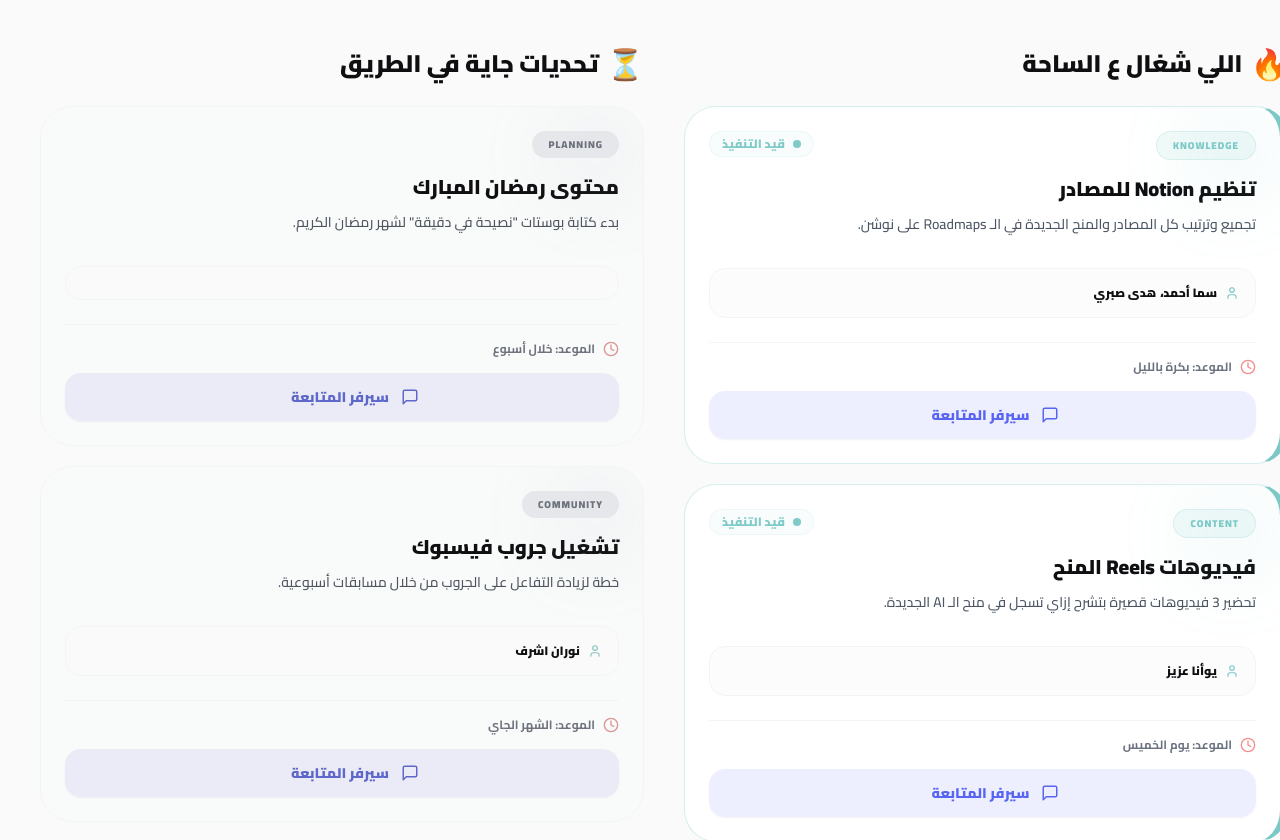
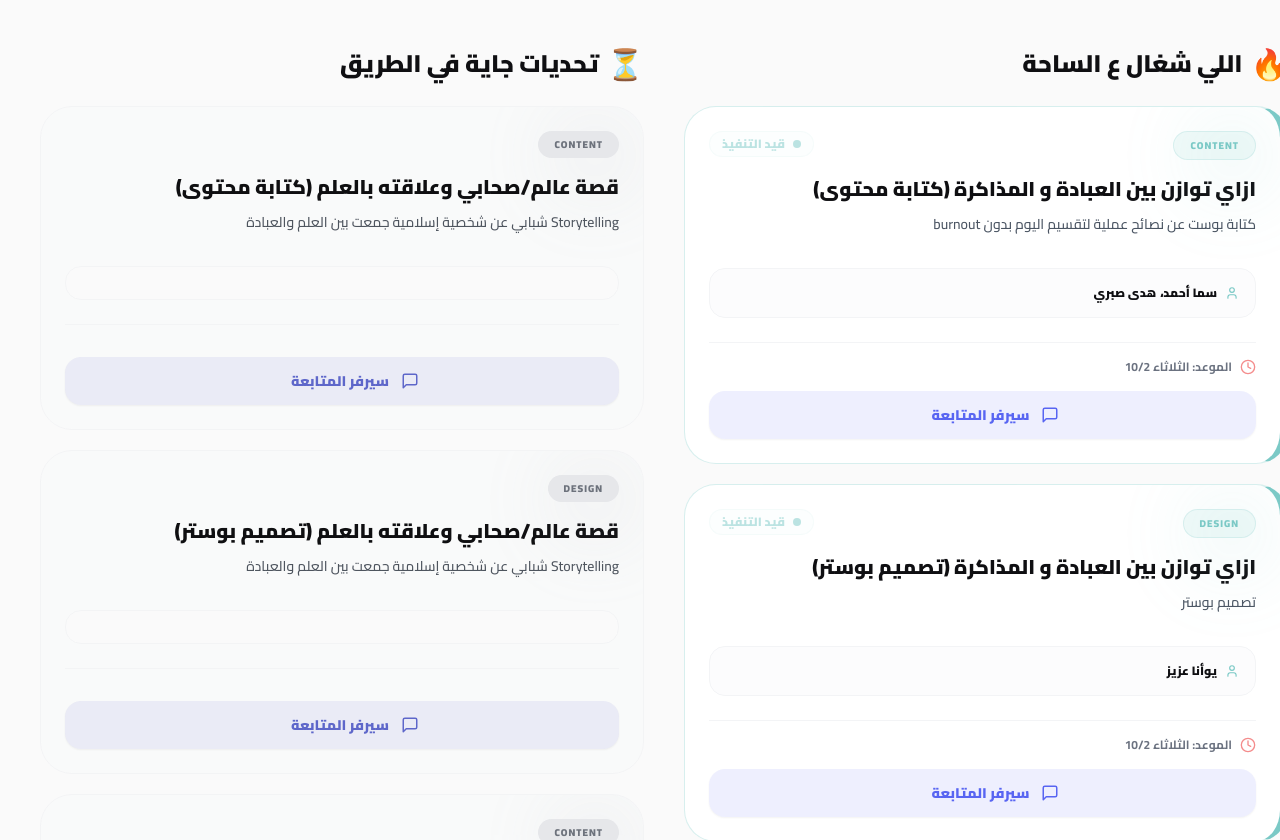
Before and after one commit to MoBkr/Jokers_Arena, a React (Vite) app: page /#/arena in a window 1280 px wide. Shown: the part 1960-2800 px from the top of the page. Built offline with nearby package versions, Linux system fonts and the light colour scheme.

Commit message:
Update tasks.ts

```diff
--- a/data/tasks.ts
+++ b/data/tasks.ts
@@ -11,52 +11,273 @@ import { Task } from '../types';
 export const tasks: Task[] = [
   {
     id: 'T1',
-    title: 'تنظيم Notion للمصادر',
-    description: 'تجميع وترتيب كل المصادر والمنح الجديدة في الـ Roadmaps على نوشن.',
+    title: 'ازاي توازن بين العبادة و المذاكرة (كتابة محتوى)',
+    description: 'كتابة بوست عن نصائح عملية لتقسيم اليوم بدون burnout',
     status: 'running',
-    category: 'Knowledge',
+    category: 'Content',
     ownersIds: ['JK005', 'JK001'], // مربوط بـ عمر خالد وأحمد محمود
-    dueText: 'بكرة بالليل',
+    dueText: 'الثلاثاء  10/2',
     discordUrl: 'https://discord.gg/joker-knowledge'
   },
   {
     id: 'T2',
-    title: 'فيديوهات Reels المنح',
-    description: 'تحضير 3 فيديوهات قصيرة بتشرح إزاي تسجل في منح الـ AI الجديدة.',
+    title: 'ازاي توازن بين العبادة و المذاكرة (تصميم بوستر) ',
+    description: 'تصميم بوستر',
     status: 'running',
-    category: 'Content',
+    category: 'Design',
     ownersIds: ['JK004'], // مربوط بـ ليلى إبراهيم
-    dueText: 'يوم الخميس',
+    dueText: 'الثلاثاء 10/2',
     discordUrl: 'https://discord.gg/joker-media'
   },
   {
     id: 'T3',
-    title: 'محتوى رمضان المبارك',
-    description: 'بدء كتابة بوستات "نصيحة في دقيقة" لشهر رمضان الكريم.',
-    status: 'upcoming',
-    category: 'Planning',
+    title: 'افضل  وقت للمذاكرة في رمضان (فيديو ريل)',
+    description: 'فيديو عن أفضل أوقات التركيز والمذاكرة في رمضان وتقسيم اليوم حسب الطاقة',
+    status: 'running',
+    category: 'Video',
     ownersIds: [], // مفيش حد شغال عليه لسه
-    dueText: 'خلال أسبوع',
+    dueText: 'الاربعاء 11/2',
     discordUrl: 'https://discord.gg/joker-ramadan'
   },
   {
     id: 'T4',
-    title: 'تطوير ويب سايت شباب',
-    description: 'إضافة قسم جديد للمدونة وتعديل الـ UI الخاص بصفحة الفريق.',
-    status: 'running',
-    category: 'Tech',
-    ownersIds: ['JK001', 'JK008'], // أحمد محمود وإياد كريم
-    dueText: 'الأحد الجاي',
+    title: 'قصة عالم/صحابي وعلاقته بالعلم (كتابة محتوى)',
+    description: 'Storytelling شبابي عن شخصية إسلامية جمعت بين العلم والعبادة',
+    status: 'upcoming',
+    category: 'Content',
+    ownersIds: [''], // أحمد محمود وإياد كريم
+    dueText: '',
     discordUrl: 'https://discord.gg/joker-dev'
   },
   {
     id: 'T5',
-    title: 'تشغيل جروب فيسبوك',
-    description: 'خطة لزيادة التفاعل على الجروب من خلال مسابقات أسبوعية.',
+    title: 'قصة عالم/صحابي وعلاقته بالعلم (تصميم بوستر)',
+    description: 'Storytelling شبابي عن شخصية إسلامية جمعت بين العلم والعبادة',
     status: 'upcoming',
-    category: 'Community',
-    ownersIds: ['JK006'], // هدير محمد
-    dueText: 'الشهر الجاي',
+    category: 'Design',
+    ownersIds: [], // هدير محمد
+    dueText: '',
     discordUrl: 'https://discord.gg/joker-community'
-  }
+  },
+   {
+    id: 'T8',
+    title: 'كتابة محتوى) ليه دماغك بطيء في رمضان؟)',
+    description: 'كتابة محتوى) ليه دماغك بطيء في رمضان؟) ',
+    status: 'upcoming',
+    category: 'Content',
+    ownersIds: [],
+    dueText: '',
+    discordUrl: 'https://discord.gg/joker-community'
+  },
+    {
+    id: 'T9',
+    title: 'تصميم بوستر) ليه دماغك بطيء في رمضان؟)',
+    description: 'تصميم بوستر) ليه دماغك بطيء في رمضان؟) ',
+    status: 'upcoming',
+    category: 'Design',
+    ownersIds: [],
+    dueText: '',
+    discordUrl: 'https://discord.gg/joker-community'
+  },
+
+  {
+    id: 'T6',
+    title: 'فيديو تحفيزي عن فضل العشرة الأواخر وتقديم الرحلة رسمياً',
+    description: 'اعلان الاستعداد للعشر الاواخر من رمضان ',
+    status: 'upcoming',
+    category: 'Video',
+    ownersIds: [],
+    dueText: '',
+    discordUrl: 'https://discord.gg/joker-community'
+  },
+   {
+    id: 'T7',
+    title: 'متتبع عادات العشر الاواخر ',
+    description: 'تصميم متتبع عادات للعشر الاواخر من رمضان ',
+    status: 'upcoming',
+    category: 'Design',
+    ownersIds: [],
+    dueText: '',
+    discordUrl: 'https://discord.gg/joker-community'
+  },
+  {
+    id: 'T10',
+    title: 'بداية العشرة الأواخر (كتابة محتوى) ',
+    description: 'كتابة بوست عن بداية العشرة الاواخر و الترويج عن المعسكر الخاص بشباب في العشر الاواخر',
+    status: 'upcoming',
+    category: 'Content',
+    ownersIds: [],
+    dueText: '',
+    discordUrl: 'https://discord.gg/joker-community'
+  },
+   {
+    id: 'T11',
+    title: 'بداية العشرة الأواخر (تصميم بوستر) ',
+    description: 'تصميم بوستر عن بداية العشرة الاواخر و الترويج عن المعسكر الخاص بشباب في العشر الاواخر',
+    status: 'upcoming',
+    category: 'Design',
+    ownersIds: [],
+    dueText: '',
+    discordUrl: 'https://discord.gg/joker-community'
+  },
+    {
+    id: 'T12',
+    title: ' قوة النية (كتابة محتوى)',
+    description: 'شرح تأثير النية وأن البداية الصغيرة كافية ',
+    status: 'upcoming',
+    category: 'Content',
+    ownersIds: [],
+    dueText: '',
+    discordUrl: 'https://discord.gg/joker-community'
+  },
+      {
+    id: 'T13',
+    title: ' قوة النية (تصميم بوستر)',
+    description: 'شرح تأثير النية وأن البداية الصغيرة كافية ',
+    status: 'upcoming',
+    category: 'Design',
+    ownersIds: [],
+    dueText: '',
+    discordUrl: 'https://discord.gg/joker-community'
+  },
+  {
+    id: 'T14',
+    title: '  تدبر القران',
+    description: 'التركيز على التدبر بدل الكمية',
+    status: 'upcoming',
+    category: 'Video',
+    ownersIds: [],
+    dueText: '',
+    discordUrl: 'https://discord.gg/joker-community'
+  },
+    {
+    id: 'T15',
+    title: '  كتابة محتوى) الذكر السهل)',
+    description: 'أذكار بسيطة وسريعة خلال اليوم',
+    status: 'upcoming',
+    category: 'Content',
+    ownersIds: [],
+    dueText: '',
+    discordUrl: 'https://discord.gg/joker-community'
+  },
+  {
+    id: 'T16',
+    title: '  تصميم بوستر) الذكر السهل)',
+    description: 'أذكار بسيطة وسريعة خلال اليوم',
+    status: 'upcoming',
+    category: 'Design',
+    ownersIds: [],
+    dueText: '',
+    discordUrl: 'https://discord.gg/joker-community'
+  },
+    {
+    id: 'T17',
+    title: '   الدعاء الحقيقي ',
+    description: 'الدعاء الشخصي والصادق ',
+    status: 'upcoming',
+    category: 'Video',
+    ownersIds: [],
+    dueText: '',
+    discordUrl: 'https://discord.gg/joker-community'
+  },
+  {
+    id: 'T18',
+    title: 'الصدقة وأنواعها (كتابة محتوى) ',
+    description: 'شرح الصدقة بأشكالها المختلفة و التشجيع عليها وفضلها ',
+    status: 'upcoming',
+    category: 'Content',
+    ownersIds: [],
+    dueText: '',
+    discordUrl: 'https://discord.gg/joker-community'
+  },
+  {
+    id: 'T19',
+    title: 'الصدقة وأنواعها (تصميم بوستر) ',
+    description: 'شرح الصدقة بأشكالها المختلفة و التشجيع عليها وفضلها ',
+    status: 'upcoming',
+    category: 'Design',
+    ownersIds: [],
+    dueText: '',
+    discordUrl: 'https://discord.gg/joker-community'
+  },
+  {
+    id: 'T20',
+    title: '  كتابة محتوى) إصلاح العلاقات (صلة الرحم)) ',
+    description: 'خطوة بسيطة لإصلاح علاقة',
+    status: 'upcoming',
+    category: 'Content',
+    ownersIds: [],
+    dueText: '',
+    discordUrl: 'https://discord.gg/joker-community'
+  },
+  {
+    id: 'T21',
+    title: '  تصميم بوستر) إصلاح العلاقات (صلة الرحم)) ',
+    description: 'خطوة بسيطة لإصلاح علاقة',
+    status: 'upcoming',
+    category: 'Design',
+    ownersIds: [],
+    dueText: '',
+    discordUrl: 'https://discord.gg/joker-community'
+  },
+    {
+    id: 'T22',
+    title: 'لحظة مع نفس-(حاسب نفسك)  (كتابة محتوى) ',
+    description: 'دعوة للتأمل ومراجعة النفس',
+    status: 'upcoming',
+    category: 'Content',
+    ownersIds: [],
+    dueText: '',
+    discordUrl: 'https://discord.gg/joker-community'
+  },
+     {
+    id: 'T23',
+    title: 'لحظة مع نفس-(حاسب نفسك)  (تصميم بوستر) ',
+    description: 'دعوة للتأمل ومراجعة النفس',
+    status: 'upcoming',
+    category: 'Design',
+    ownersIds: [],
+    dueText: '',
+    discordUrl: 'https://discord.gg/joker-community'
+  },
+       {
+    id: 'T24',
+    title: 'ليلة القدر',
+    description: 'الهدوء والتركيز وعدم الضغط',
+    status: 'upcoming',
+    category: 'Video',
+    ownersIds: [],
+    dueText: '',
+    discordUrl: 'https://discord.gg/joker-community'
+  },
+      {
+    id: 'T25',
+    title: ' ماذا بعد رمضان؟',
+    description: '',
+    status: 'upcoming',
+    category: 'Video',
+    ownersIds: [],
+    dueText: '',
+    discordUrl: 'https://discord.gg/joker-community'
+  },
+  {
+    id: 'T26',
+    title: ' ختام رمضان وتثبيت العادات و التهنئة بالعيد (كتبة محتوى)',
+    description: '',
+    status: 'upcoming',
+    category: 'Content',
+    ownersIds: [],
+    dueText: '',
+    discordUrl: 'https://discord.gg/joker-community'
+  },
+    {
+    id: 'T26',
+    title: ' ختام رمضان وتثبيت العادات و التهنئة بالعيد (تصميم بوستر)',
+    description: '',
+    status: 'upcoming',
+    category: 'Design',
+    ownersIds: [],
+    dueText: '',
+    discordUrl: 'https://discord.gg/joker-community'
+  },
 ];
```
